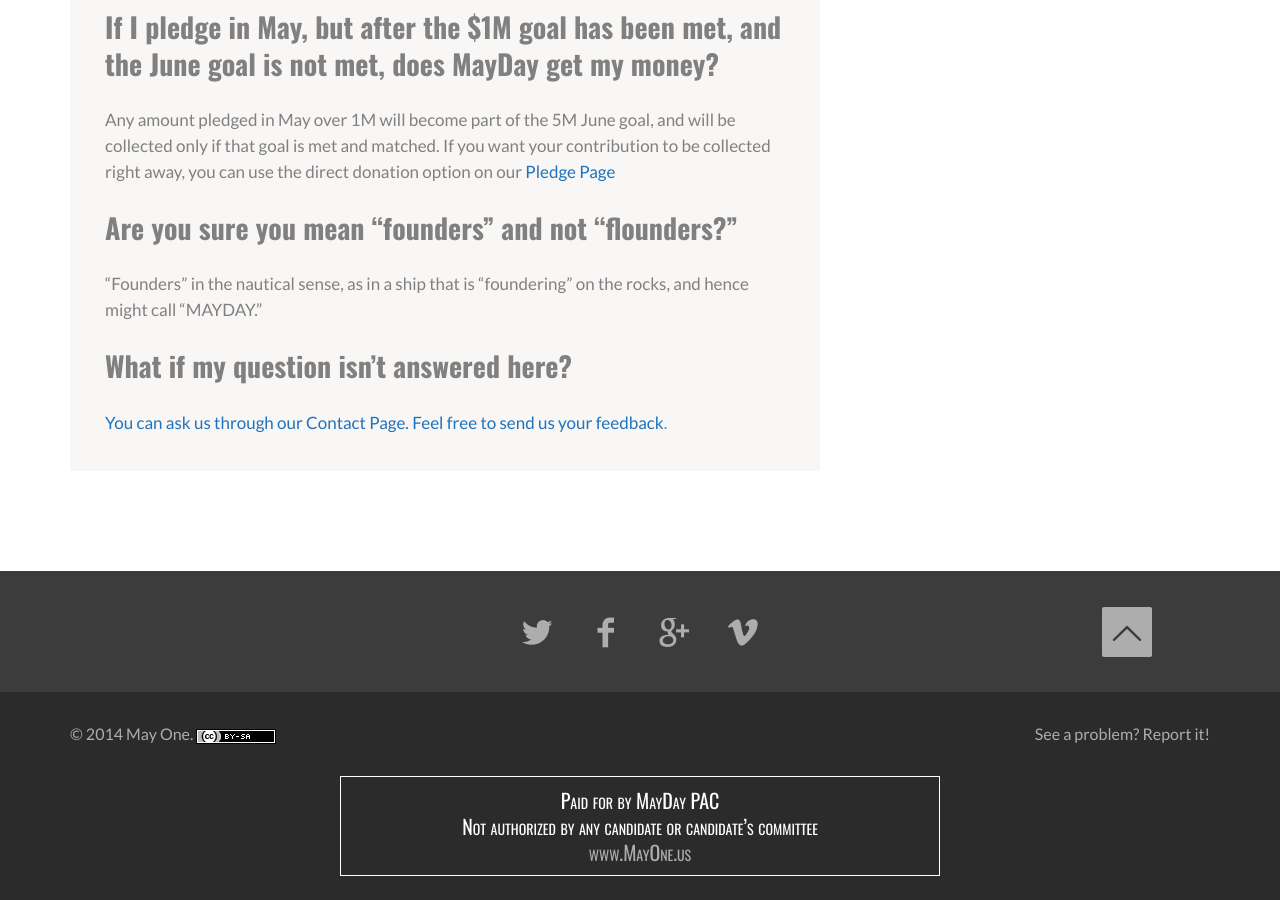
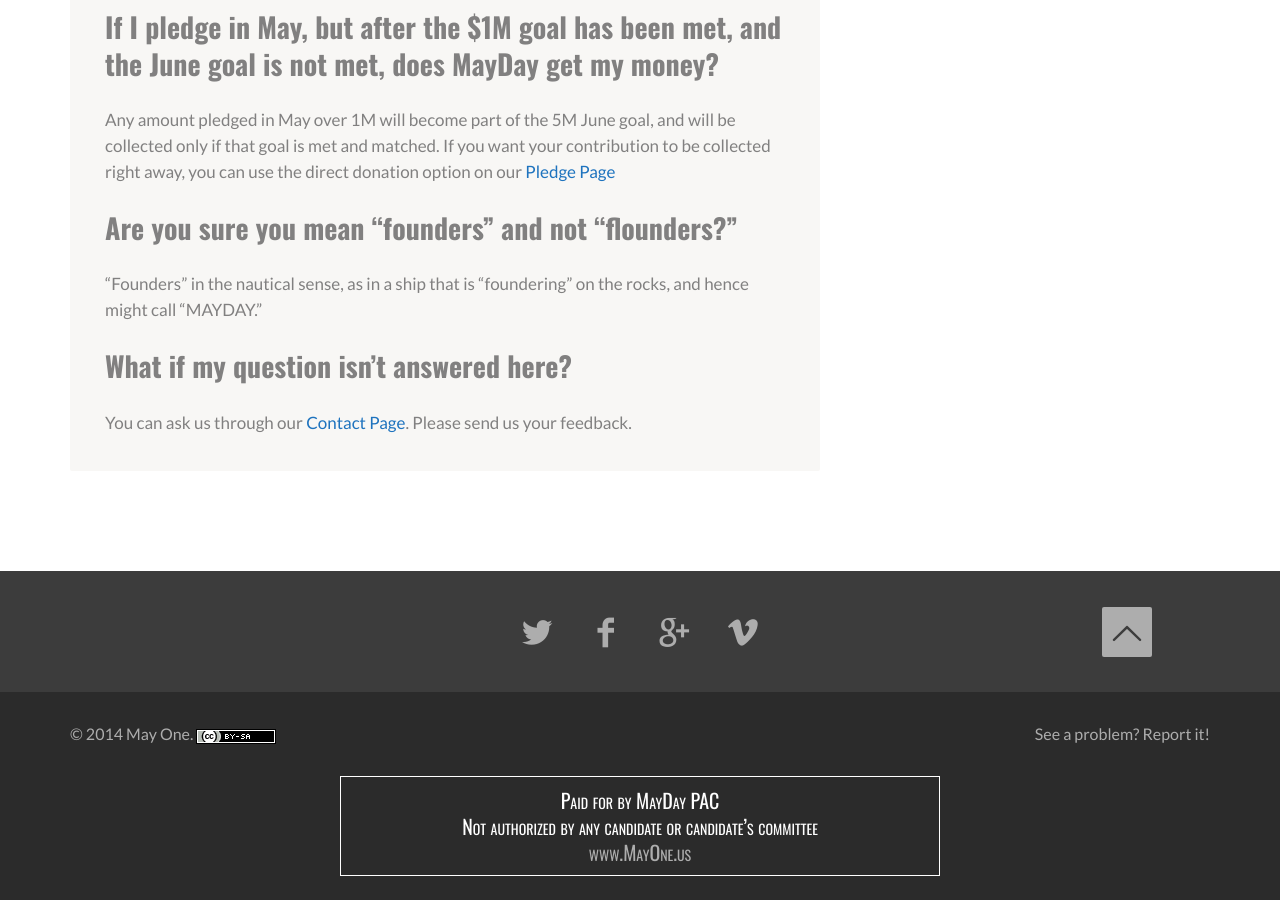
Before and after one commit to MayOneUS/2014-06-02-mayone.us-website, a Jekyll site: the page built from faq.md, in a window 1280 px wide and 900 px high, scrolled down 5945 px. Built offline with Jekyll 4.4.1, drawn with Linux system fonts in a browser that asks for light colours; nearby versions of some CDN libraries; library files that are not in the unit come from our copies.

Commit message:
Changing links to markdown syntax

```diff
--- a/faq.md
+++ b/faq.md
@@ -92,7 +92,7 @@ funders of campaigns.
 
 There are a range of proposals that would do this --- some better than others, but
 all which would achieve fundamental reform. We have listed five specific
-proposals at <a href="http://reform.to/">reform.to</a>, and that list may
+proposals at [reform.to](http://reform.to), and that list may
 evolve.
 
 But as a first step, any candidate for Congress who has pledged to co-sponsor
@@ -188,5 +188,4 @@ rocks, and hence might call "MAYDAY."
 
 ## What if my question isn't answered here?
 
-<a title="Contact" href="/contact">You can ask us through our Contact Page. Feel
-free to send us your feedback</a>.
+You can ask us through our [Contact Page](/contact). Please send us your feedback.
```
